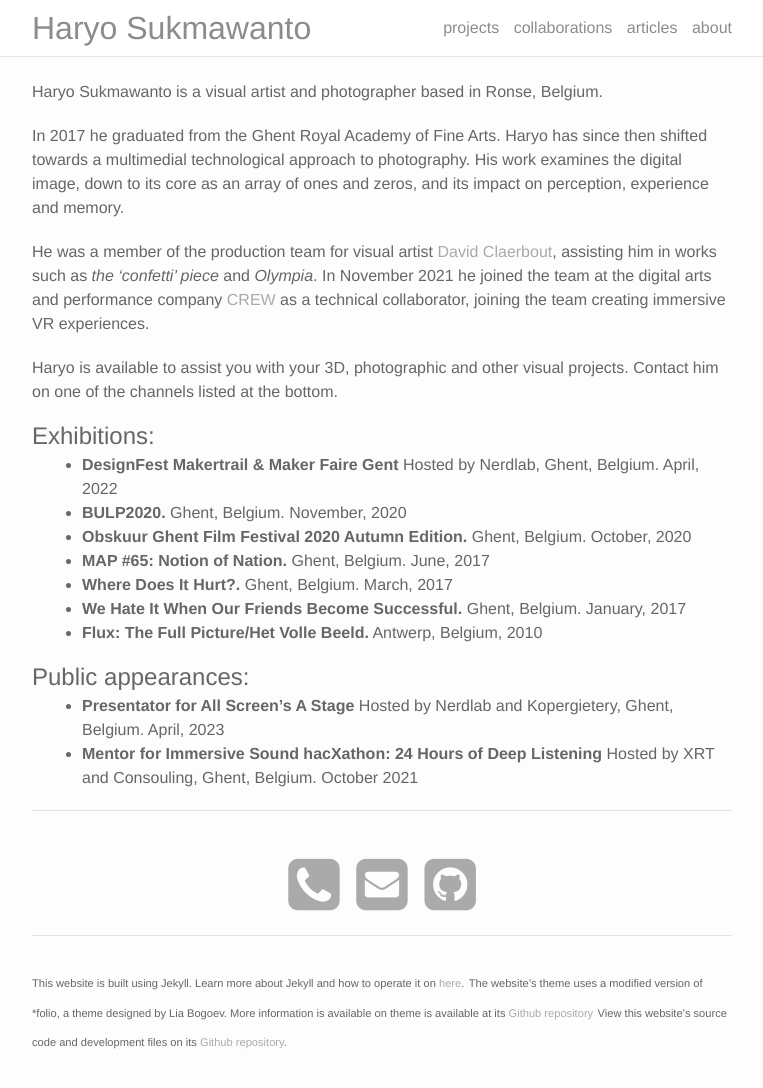
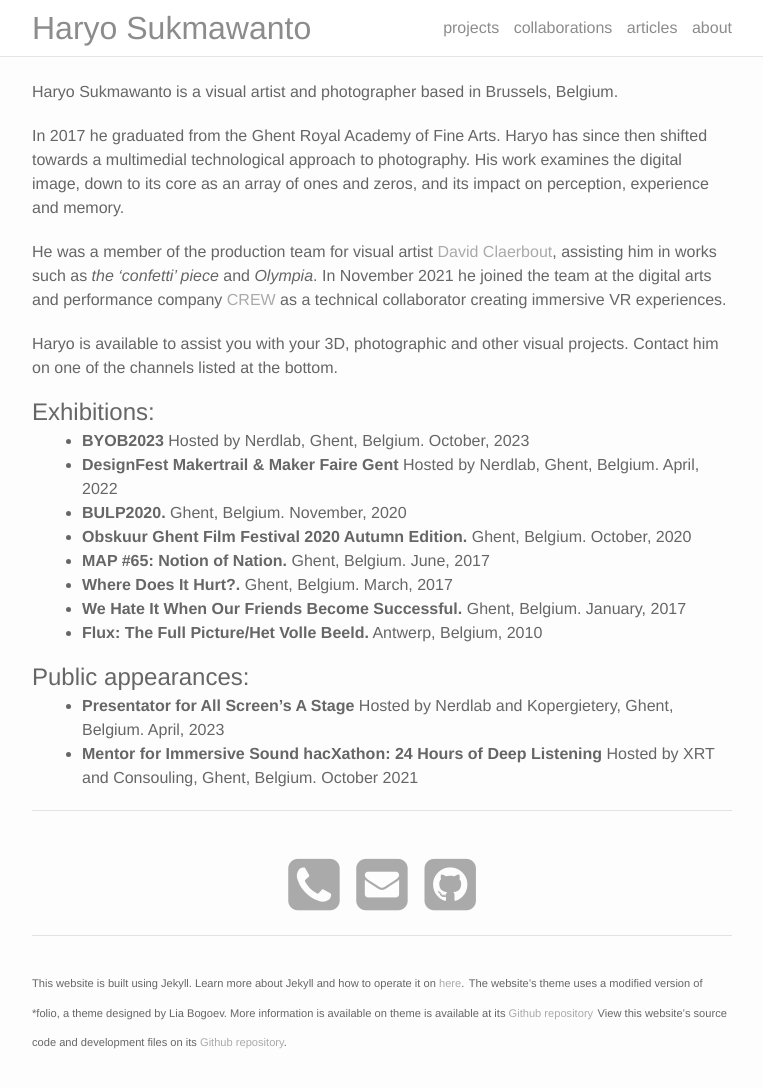
Before and after one commit to Fragrag/PersonalWebsite, a Jekyll site: the page built from about.md, in a window 1280 px wide and 1159 px high. Shown: the top 1088 px of the window, without its empty margins (258-1021 px from the left). Built offline with Jekyll 4.4.1, drawn with Linux system fonts in a browser that asks for light colours; nearby versions of some CDN libraries.

```diff
--- a/about.md
+++ b/about.md
@@ -4,15 +4,16 @@ title: about
 permalink: /about/
 ---
 
-Haryo Sukmawanto is a visual artist and photographer based in Ronse, Belgium.
+Haryo Sukmawanto is a visual artist and photographer based in Brussels, Belgium.
 
 In 2017 he graduated from the Ghent Royal Academy of Fine Arts. Haryo has since then shifted towards a multimedial technological approach to photography. His work examines the digital image, down to its core as an array of ones and zeros, and its impact on perception, experience and memory.
 
-He was a member of the production team for visual artist [David Claerbout](https://davidclaerbout.com/), assisting him in works such as _the 'confetti' piece_ and _Olympia_. In November 2021 he joined the team at the digital arts and performance company [CREW](https://crew.brussels/) as a technical collaborator, joining the team creating immersive VR experiences.
+He was a member of the production team for visual artist [David Claerbout](https://davidclaerbout.com/), assisting him in works such as _the 'confetti' piece_ and _Olympia_. In November 2021 he joined the team at the digital arts and performance company [CREW](https://crew.brussels/) as a technical collaborator creating immersive VR experiences.
 
 Haryo is available to assist you with your 3D, photographic and other visual projects. Contact him on one of the channels listed at the bottom.
 
 # Exhibitions:
+- **BYOB2023** Hosted by Nerdlab, Ghent, Belgium. October, 2023
 - **DesignFest Makertrail & Maker Faire Gent** Hosted by Nerdlab, Ghent, Belgium. April, 2022
 - **BULP2020.** Ghent, Belgium. November, 2020
 - **Obskuur Ghent Film Festival 2020 Autumn Edition.** Ghent, Belgium. October, 2020
```
Also changed, not shown: _collaborations/9_PRESENT.markdown (added, +29 -0 lines), _projects/12_AdditivePresence.markdown (added, +26 -0 lines), collaborations.md (+1 -1 lines), img/collaborations/present/present1.jpg (added), img/projects/additivepresence/additivepresence1.png (added).
